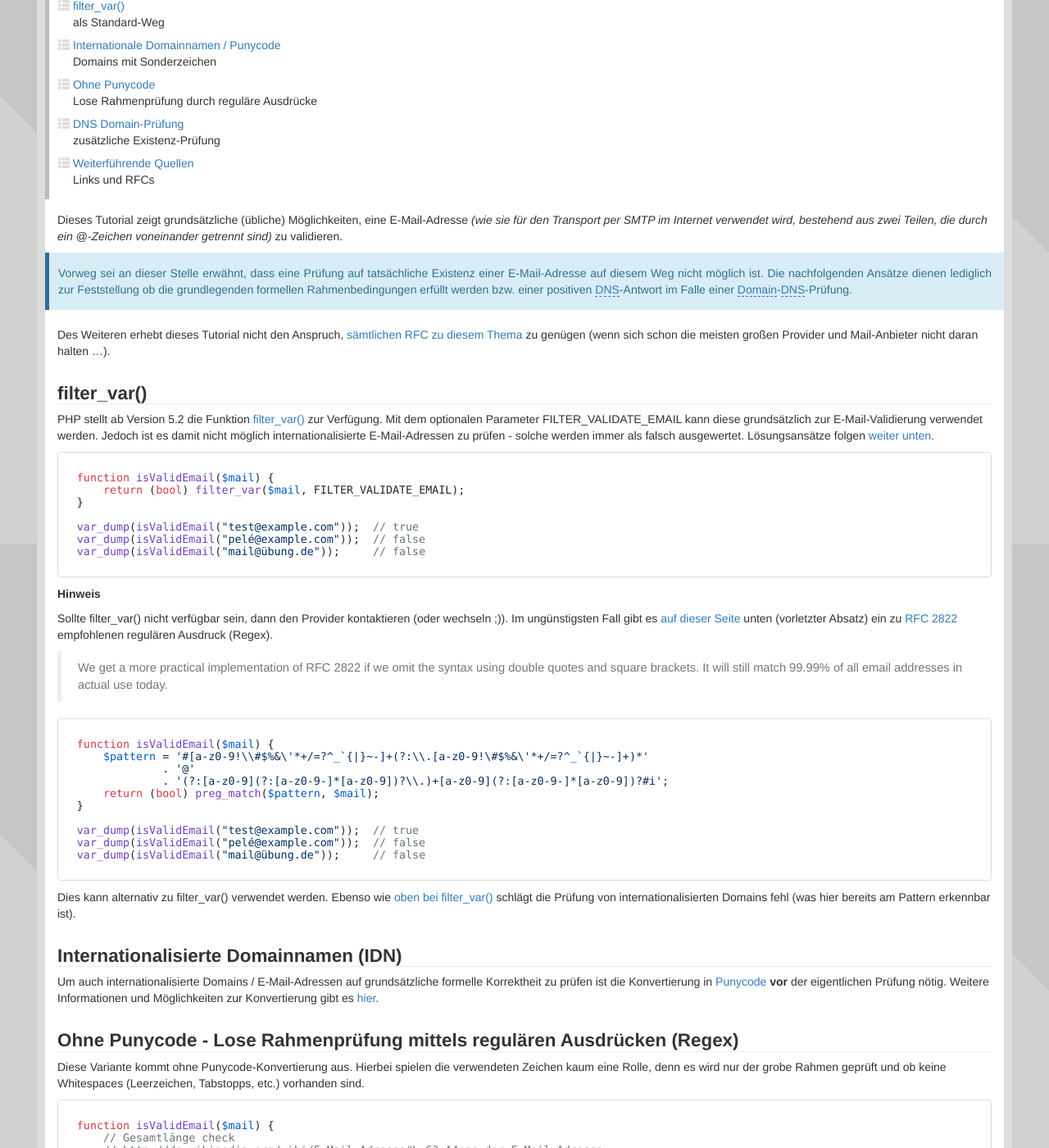
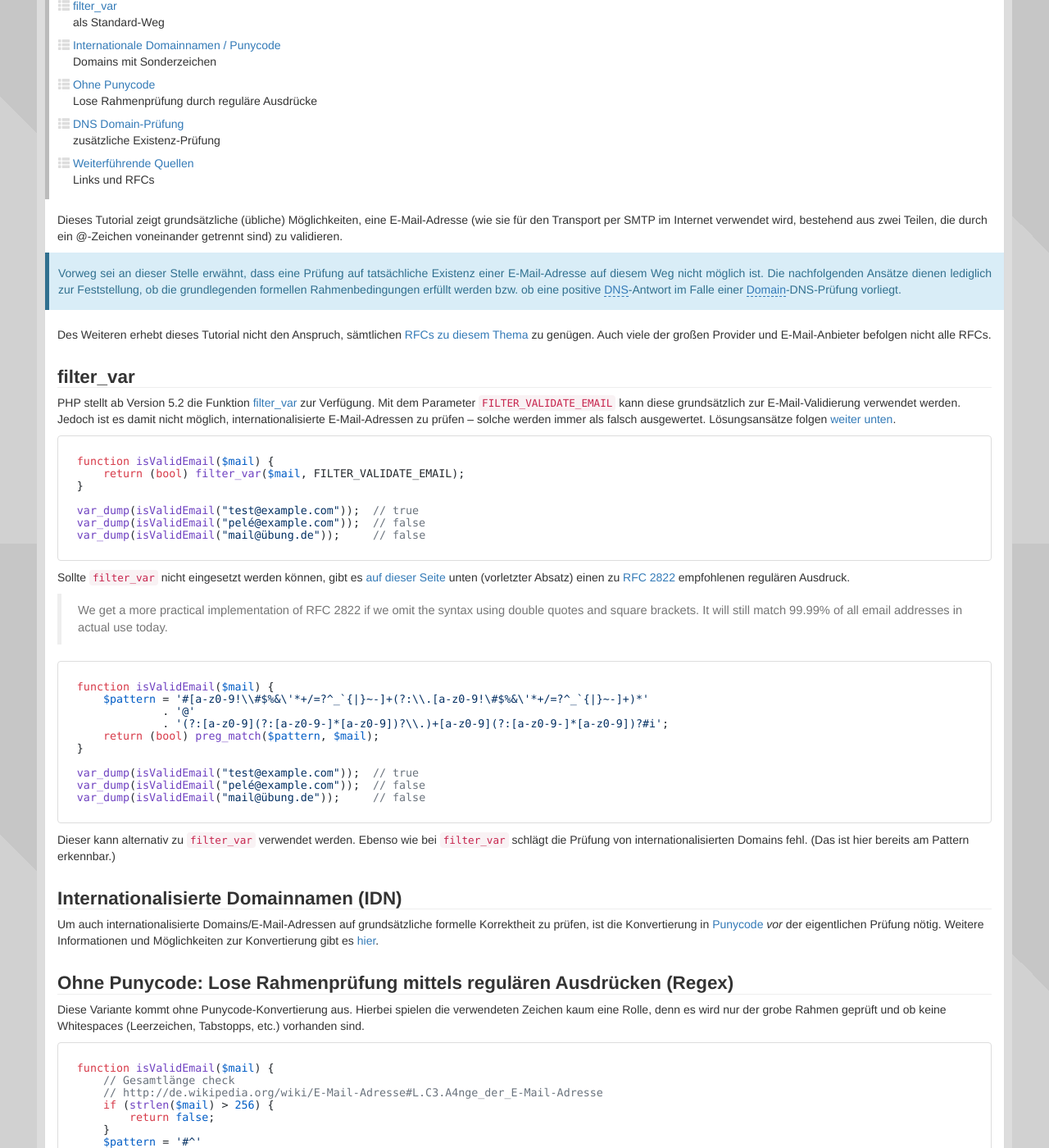
Before and after one commit to php-de/php-de.github.io, a Jekyll site: the page built from email/standard-mail-validation.md, in a window 1280 px wide and 1400 px high, scrolled down 237 px. Shown: the whole window at 82% size. Built offline with Jekyll 4.4.1, drawn with Linux system fonts in a browser that asks for light colours; nearby versions of some CDN libraries; some of the changed text lies outside the part shown.

Commit message:
E-Mail: Sprache/Grammatik. Nicht mehr aktuelle Infos/Links entfernt

```diff
--- a/email/standard-mail-validation.md
+++ b/email/standard-mail-validation.md
@@ -8,6 +8,7 @@
 orderId: 2
 
 creator: hausl
+
 author:
     -   name: hausl
         profile: 21246
@@ -15,43 +16,47 @@
     -   name: tr0y
         profile: 21125
 
+    -   name: mermshaus
+        profile: 15041
+
 inhalt:
-    -   name: "filter_var()"
+    -   name:   "filter_var"
         anchor: filtervar
         simple: "als Standard-Weg"
 
-    -   name: "Internationale Domainnamen / Punycode"
+    -   name:   "Internationale Domainnamen / Punycode"
         anchor: idn
         simple: "Domains mit Sonderzeichen"
 
-    -   name: "Ohne Punycode"
+    -   name:   "Ohne Punycode"
         anchor: ohne-punycode
         simple: "Lose Rahmenprüfung durch reguläre Ausdrücke"
 
-    -   name: "DNS Domain-Prüfung"
+    -   name:   "DNS Domain-Prüfung"
         anchor: dns
         simple: "zusätzliche Existenz-Prüfung"
 
-    -   name: "Weiterführende Quellen"
+    -   name:   "Weiterführende Quellen"
         anchor: quellen
         simple: "Links und RFCs"
-
 
 entry-type: in-discussion
 ---
 
-Dieses Tutorial zeigt grundsätzliche (übliche) Möglichkeiten, eine E-Mail-Adresse *(wie sie für den Transport per SMTP im Internet verwendet wird, bestehend aus zwei Teilen, die durch ein @-Zeichen voneinander getrennt sind)*
- zu validieren.
+Dieses Tutorial zeigt grundsätzliche (übliche) Möglichkeiten, eine E-Mail-Adresse (wie sie für den Transport per SMTP im Internet verwendet wird, bestehend aus zwei Teilen, die durch ein @-Zeichen voneinander getrennt sind) zu validieren.
 
-<div class="alert alert-info">Vorweg sei an dieser Stelle erwähnt, dass eine Prüfung auf tatsächliche Existenz einer E-Mail-Adresse auf diesem Weg nicht möglich ist. Die nachfolgenden Ansätze dienen lediglich zur Feststellung ob die grundlegenden formellen Rahmenbedingungen erfüllt werden bzw. einer positiven <a href="http://de.wikipedia.org/wiki/Domain_Name_System">DNS</a>-Antwort im Falle einer <a href="http://de.wikipedia.org/wiki/Domain">Domain</a>-<a href="http://de.wikipedia.org/wiki/Domain_Name_System">DNS</a>-Prüfung.</div>
+<div class="alert alert-info">
+    Vorweg sei an dieser Stelle erwähnt, dass eine Prüfung auf tatsächliche Existenz einer E-Mail-Adresse auf diesem Weg nicht möglich ist. Die nachfolgenden Ansätze dienen lediglich zur Feststellung, ob die grundlegenden formellen Rahmenbedingungen erfüllt werden bzw. ob eine positive <a href="http://de.wikipedia.org/wiki/Domain_Name_System">DNS</a>-Antwort im Falle einer <a href="http://de.wikipedia.org/wiki/Domain">Domain</a>-DNS-Prüfung vorliegt.
+</div>
 
-Des Weiteren erhebt dieses Tutorial nicht den Anspruch, [sämtlichen RFC zu diesem Thema](#rfc) zu genügen (wenn sich schon die meisten großen Provider und Mail-Anbieter nicht daran halten ...).
+Des Weiteren erhebt dieses Tutorial nicht den Anspruch, sämtlichen [RFCs zu diesem Thema](#rfc) zu genügen. Auch viele der großen Provider und E-Mail-Anbieter befolgen nicht alle RFCs.
 
 
-## [filter_var()](#filtervar)
+
+## [filter_var](#filtervar)
 {: #filtervar}
 
-PHP stellt ab Version 5.2 die Funktion [filter_var()](http://php.net/manual/de/function.filter-var.php) zur Verfügung. Mit dem optionalen Parameter FILTER_VALIDATE_EMAIL kann diese grundsätzlich zur E-Mail-Validierung verwendet werden. Jedoch ist es damit nicht möglich internationalisierte E-Mail-Adressen zu prüfen - solche werden immer als falsch ausgewertet. Lösungsansätze folgen [weiter unten](#idn).
+PHP stellt ab Version 5.2 die Funktion [filter_var](http://php.net/manual/de/function.filter-var.php) zur Verfügung. Mit dem Parameter `FILTER_VALIDATE_EMAIL` kann diese grundsätzlich zur E-Mail-Validierung verwendet werden. Jedoch ist es damit nicht möglich, internationalisierte E-Mail-Adressen zu prüfen – solche werden immer als falsch ausgewertet. Lösungsansätze folgen [weiter unten](#idn).
 
 ~~~ php
 function isValidEmail($mail) {
@@ -63,9 +68,7 @@
 var_dump(isValidEmail("mail@übung.de"));     // false
 ~~~
 
-**Hinweis**
-
-Sollte filter_var() nicht verfügbar sein, dann den Provider kontaktieren (oder wechseln ;)). Im ungünstigsten Fall gibt es [auf dieser Seite](http://www.regular-expressions.info/email.html) unten (vorletzter Absatz) ein zu [RFC 2822](http://tools.ietf.org/html/rfc2822) empfohlenen regulären Ausdruck (Regex).
+Sollte `filter_var` nicht eingesetzt werden können, gibt es [auf dieser Seite](http://www.regular-expressions.info/email.html) unten (vorletzter Absatz) einen zu [RFC 2822](http://tools.ietf.org/html/rfc2822) empfohlenen regulären Ausdruck.
 
 > We get a more practical implementation of RFC 2822 if we omit the syntax using double quotes and square brackets. It will still match 99.99% of all email addresses in actual use today.
 
@@ -82,17 +85,18 @@
 var_dump(isValidEmail("mail@übung.de"));     // false
 ~~~
 
-Dies kann alternativ zu filter_var() verwendet werden. Ebenso wie [oben bei filter_var()](#filtervar) schlägt die Prüfung von internationalisierten Domains fehl (was hier bereits am Pattern erkennbar ist).
+Dieser kann alternativ zu `filter_var` verwendet werden. Ebenso wie bei `filter_var` schlägt die Prüfung von internationalisierten Domains fehl. (Das ist hier bereits am Pattern erkennbar.)
+
 
 
 ## [Internationalisierte Domainnamen (IDN)](#idn)
 {: #idn}
 
-
-Um auch internationalisierte Domains / E-Mail-Adressen auf grundsätzliche formelle Korrektheit zu prüfen ist die Konvertierung in [Punycode](http://de.wikipedia.org/wiki/Punycode) **vor** der eigentlichen Prüfung nötig. Weitere Informationen und Möglichkeiten zur Konvertierung gibt es [hier]({{ page.root }}/jumpto/idna/).
+Um auch internationalisierte Domains/E-Mail-Adressen auf grundsätzliche formelle Korrektheit zu prüfen, ist die Konvertierung in [Punycode](http://de.wikipedia.org/wiki/Punycode) *vor* der eigentlichen Prüfung nötig. Weitere Informationen und Möglichkeiten zur Konvertierung gibt es [hier]({{ page.root }}/jumpto/idna/).
 
 
-## [Ohne Punycode - Lose Rahmenprüfung mittels regulären Ausdrücken (Regex)](#ohne-punycode)
+
+## [Ohne Punycode: Lose Rahmenprüfung mittels regulären Ausdrücken (Regex)](#ohne-punycode)
 {: #ohne-punycode}
 
 Diese Variante kommt ohne Punycode-Konvertierung aus. Hierbei spielen die verwendeten Zeichen kaum eine Rolle, denn es wird nur der grobe Rahmen geprüft und ob keine Whitespaces (Leerzeichen, Tabstopps, etc.) vorhanden sind.
@@ -118,12 +122,14 @@
 var_dump(isValidEmail("test@sub.mail.dot.anything.übärdrübär.com"));  // true
 ~~~
 
+
+
 ## [Zusatz-Option: DNS-Domain-Prüfung](#dns)
 {: #dns}
 
-Generell kann in jeder oben angeführten Varianten, wenn gewüscht, die Antwort des [DNS](http://de.wikipedia.org/wiki/Domain_Name_System) zur Domain (auf vorhandenen ["MX" oder "A"-Record](http://de.wikipedia.org/wiki/Domain_Name_System#Aufbau_der_DNS-Datenbank)) berücksichtigt werden.
+Generell kann in jeder der oben angeführten Varianten, wenn gewüscht, die Antwort des [DNS](http://de.wikipedia.org/wiki/Domain_Name_System) zur Domain (auf vorhandenen ["MX" oder "A"-Record](http://de.wikipedia.org/wiki/Domain_Name_System#Aufbau_der_DNS-Datenbank)) berücksichtigt werden.
 
-Hinweis: Die an das DNS übergebene Domain der E-Mail-Adresse muss für die Verwendung von internationalisierten Domains (wie bei filter_var()) ebenfalls in [Punycode konvertiert]({{ page.root }}/jumpto/idna/) sein.
+Hinweis: Die an das DNS übergebene Domain der E-Mail-Adresse muss für die Verwendung von internationalisierten Domains (wie bei `filter_var`) ebenfalls in [Punycode konvertiert]({{ page.root }}/jumpto/idna/) sein.
 
 ~~~ php
 function checkEMailDomainDNS($mail) {
@@ -135,19 +141,18 @@
 ~~~
 
 
+
 ## [Weiterführende Quellen](#quellen)
 {: #quellen}
-
 
 ### [Links](#links)
 {: #links}
 
-Wer sich genauer für die Regex-Prüfung interessiert, dem sei [dieser Link](http://squiloople.com/2009/12/20/email-address-validation/) empfohlen. Danke an [Trainmaster](http://www.php.de/member.php?u=20243) für den Link.
+- [Forumsbeitrag][Forum] zur Frage, wie `filter_var` validiert.
 
-Wer sich dafür interessiert wie eigentlich filter_var() validiert, dem sei ein Blick in den Quelltext von PHP empfohlen oder etwas einfacher hier in [diesem Forumsbeitrag](http://www.php.de/wiki-diskussionsforum/101439-erledigt-sinnvolle-standard-verfahren-zur-e-mail-validierung-3.html#post748505). Danke an [Asterixus](http://www.php.de/member.php?u=21236) für die Recherche.
+[Forum]: https://www.php.de/forum/php-de-intern/wiki-diskussionsforum/103940-erledigt-sinnvolle-standard-verfahren-zur-e-mail-validierung?p=1136882#post1136882
 
-
-### [RFC zum Thema E-Mail](#rfc)
+### [RFCs zum Thema E-Mail](#rfc)
 {: #rfc}
 
 * [RFC 2142](http://tools.ietf.org/html/rfc2142) - Mailbox Names for Common Services, Roles and Functions
```
